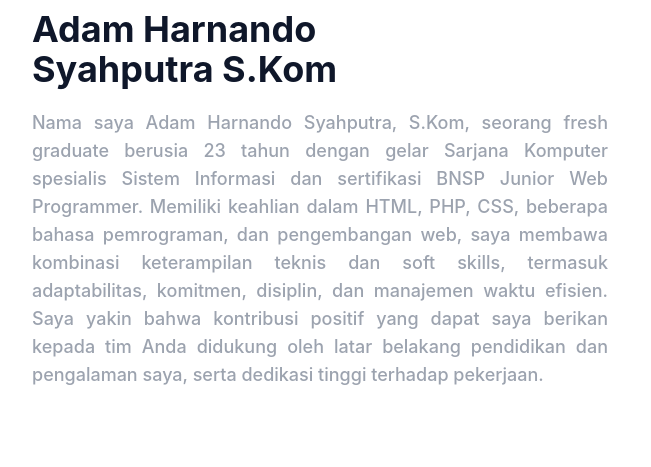
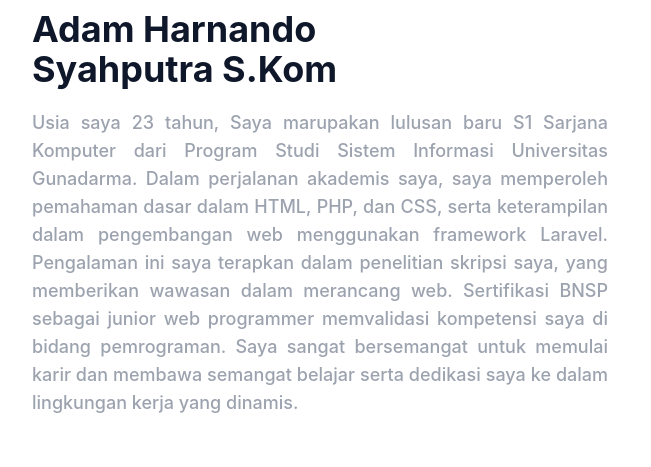
Before and after one commit to adamhs29/portfolio-adamhs, a website: page index.html in a window 1280 px wide. Shown: the part 947-1414 px from the top of the page, 0-651 px from the left. Drawn offline with Linux system fonts and the light colour scheme.

Commit message:
Update tentang saya, skill dan CV 6 Maret 2024

```diff
--- a/index.html
+++ b/index.html
@@ -149,7 +149,7 @@
               Adam Harnando Syahputra S.Kom
             </h2>
             <p style="text-align: justify;" class="max-w-xl text-base font-medium text-secondary lg:text-lg">
-              Nama saya Adam Harnando Syahputra, S.Kom, seorang fresh graduate berusia 23 tahun dengan gelar Sarjana Komputer spesialis Sistem Informasi dan sertifikasi BNSP Junior Web Programmer. Memiliki keahlian dalam HTML, PHP, CSS, beberapa bahasa pemrograman, dan pengembangan web, saya membawa kombinasi keterampilan teknis dan soft skills, termasuk adaptabilitas, komitmen, disiplin, dan manajemen waktu efisien. Saya yakin bahwa kontribusi positif yang dapat saya berikan kepada tim Anda didukung oleh latar belakang pendidikan dan pengalaman saya, serta dedikasi tinggi terhadap pekerjaan.
+              Usia saya 23 tahun, Saya marupakan lulusan baru S1 Sarjana Komputer dari Program Studi Sistem Informasi Universitas Gunadarma. Dalam perjalanan akademis saya, saya memperoleh pemahaman dasar dalam HTML, PHP, dan CSS, serta keterampilan dalam pengembangan web menggunakan framework Laravel. Pengalaman ini saya terapkan dalam penelitian skripsi saya, yang memberikan wawasan dalam merancang web. Sertifikasi BNSP sebagai junior web programmer memvalidasi kompetensi saya di bidang pemrograman. Saya sangat bersemangat untuk memulai karir dan membawa semangat belajar serta dedikasi saya ke dalam lingkungan kerja yang dinamis.
             </p>
           </div>
           <div class="w-full px-4 lg:w-1/2">
@@ -396,12 +396,12 @@
             >
               <img src="dist/img/skills/javascript.svg" alt="javascript" />
             </a> -->
-            <!-- <a
+            <a
               href="#"
               class="mx-4 max-w-[120px] py-4 opacity-60 grayscale transition duration-500 hover:opacity-100 hover:grayscale-0 lg:mx-6 xl:mx-8"
             >
               <img src="dist/img/skills/laravel.svg" alt="laravel" />
-            </a> -->
+            </a>
           </div>
         </div>
       </div>
```
Also changed, not shown: 1 other file.
